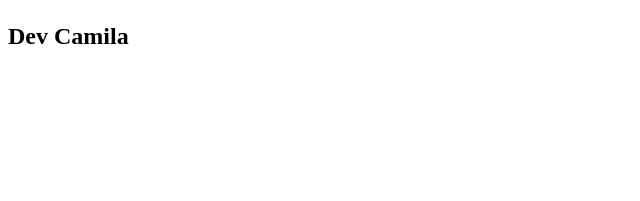
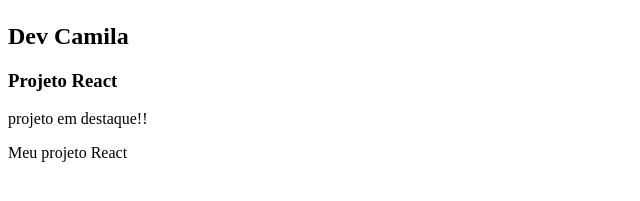
Before and after one commit to camila-kunitz/dih-M01S08-portfolio-github, a React (Create React App) app: page / in a window 1280 px wide. Shown: the part 381-582 px from the top of the page, without its empty margins (0-640 px from the left). Built offline with nearby package versions, Linux system fonts and the light colour scheme.

Commit message:
Semana 08 - Ex 03

```diff
--- a/src/App.js
+++ b/src/App.js
@@ -1,9 +1,7 @@
-
-function App() {
+const App = () => {
   return (
     <div>
       <h1>Olá, portfólio!</h1>
-
     </div>
   );
 }
--- /dev/null
+++ b/src/components/Repositorio.js
@@ -0,0 +1,11 @@
+const Repositorio = () => {
+  return (
+    <article>
+      <h3>Projeto React</h3>
+      <span>projeto em destaque!!</span>
+      <p>Meu projeto React</p>
+    </article>
+  )
+}
+
+export default Repositorio;
--- a/src/components/Resumo.js
+++ b/src/components/Resumo.js
@@ -1,10 +1,8 @@
-
-function Resumo() {
+const Resumo = () => {
   return (
     <div>
       <img src="https://github.com/camila-kunitz.png" alt="imagem de perfil"></img>
       <h2>Dev Camila</h2>
-
     </div>
   );
 }
--- a/src/index.js
+++ b/src/index.js
@@ -2,12 +2,13 @@ import React from 'react';
 import ReactDOM from 'react-dom';
 import App from './App';
 import Resumo from './components/Resumo';
-
+import Repositorio from './components/Repositorio';
 
 ReactDOM.render(
   <React.StrictMode>
     <App />
     <Resumo />
-  </React.StrictMode>,
+    <Repositorio />
+   </React.StrictMode>,
   document.getElementById('root')
 );
```
